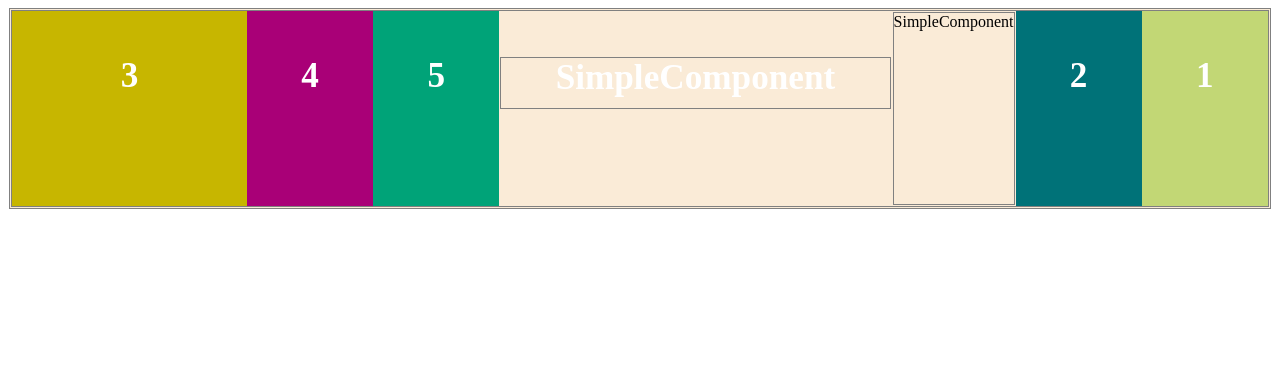
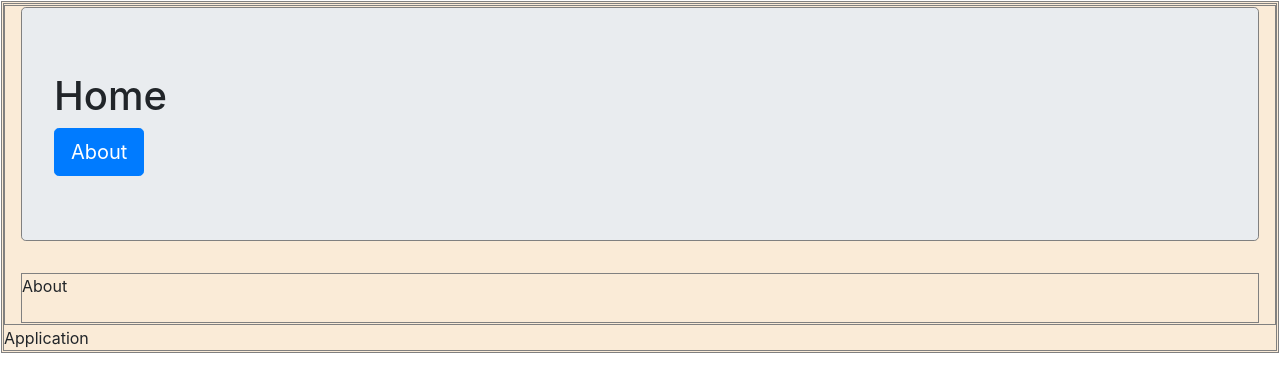
Before and after one commit to bob-smith-compass/building-application-with-redux, a React app: page / in a window 1280 px wide. Shown: the top 392 px of the page. Built offline with nearby package versions, Linux system fonts and the light colour scheme.

Commit message:
Routing React works

```diff
--- /dev/null
+++ b/src/App.js
@@ -0,0 +1,16 @@
+import React from 'react'
+import {Route} from 'react-router-dom'
+import Home from './components/home/Home';
+import About from './components/about/About';
+
+export default function App() {
+    return (
+        <div>
+            <div className="container-fluid">
+                <Route exact path="/" component={Home} />
+                <Route exact about="/" component={About} />
+            </div>
+            Application
+        </div>
+    )
+}
--- a/src/components/about/About.js
+++ b/src/components/about/About.js
@@ -0,0 +1,9 @@
+import React from 'react'
+
+export default function About() {
+    return (
+        <div>
+            About
+        </div>
+    )
+}
--- a/src/components/home/Home.js
+++ b/src/components/home/Home.js
@@ -1,9 +1,13 @@
 import React from 'react'
-import {Link} from 'react-router-dom'
+import { Link } from 'react-router-dom'
 
 export default function Home() {
     return (
-        <div>
+        <div className="jumbotron">
+            <h1>Home</h1>
+            <Link to="about" className="btn btn-primary btn-lg" >
+                About
+            </Link>
 
         </div>
     )
--- /dev/null
+++ b/src/index.css
@@ -0,0 +1,3 @@
+#pp {
+    max-width: 840px;
+}
--- a/src/index.js
+++ b/src/index.js
@@ -1,6 +1,10 @@
 import React from 'react'
 import ReactDOM from 'react-dom'
 import './main.css'
+import Home from './components/home/Home';
+import {BrowserRouter as Router} from 'react-router-dom'
+import "bootstrap/dist/css/bootstrap.min.css"
+import App from './App';
 
 const SimpleComponent = (props) => <div>SimpleComponent</div>
 
@@ -19,7 +23,7 @@ function Hi() {
             <SimpleComponent />
 
                 </li>
-            <SimpleComponent />
+            <Home />
 
             </ul>
             {/* <div className="flex-item">1</div>
@@ -31,4 +35,4 @@ function Hi() {
     )
 }
 
-ReactDOM.render(<Hi />, document.getElementById('app'))
+ReactDOM.render(<Router><App /></Router>, document.getElementById('app'))
```
